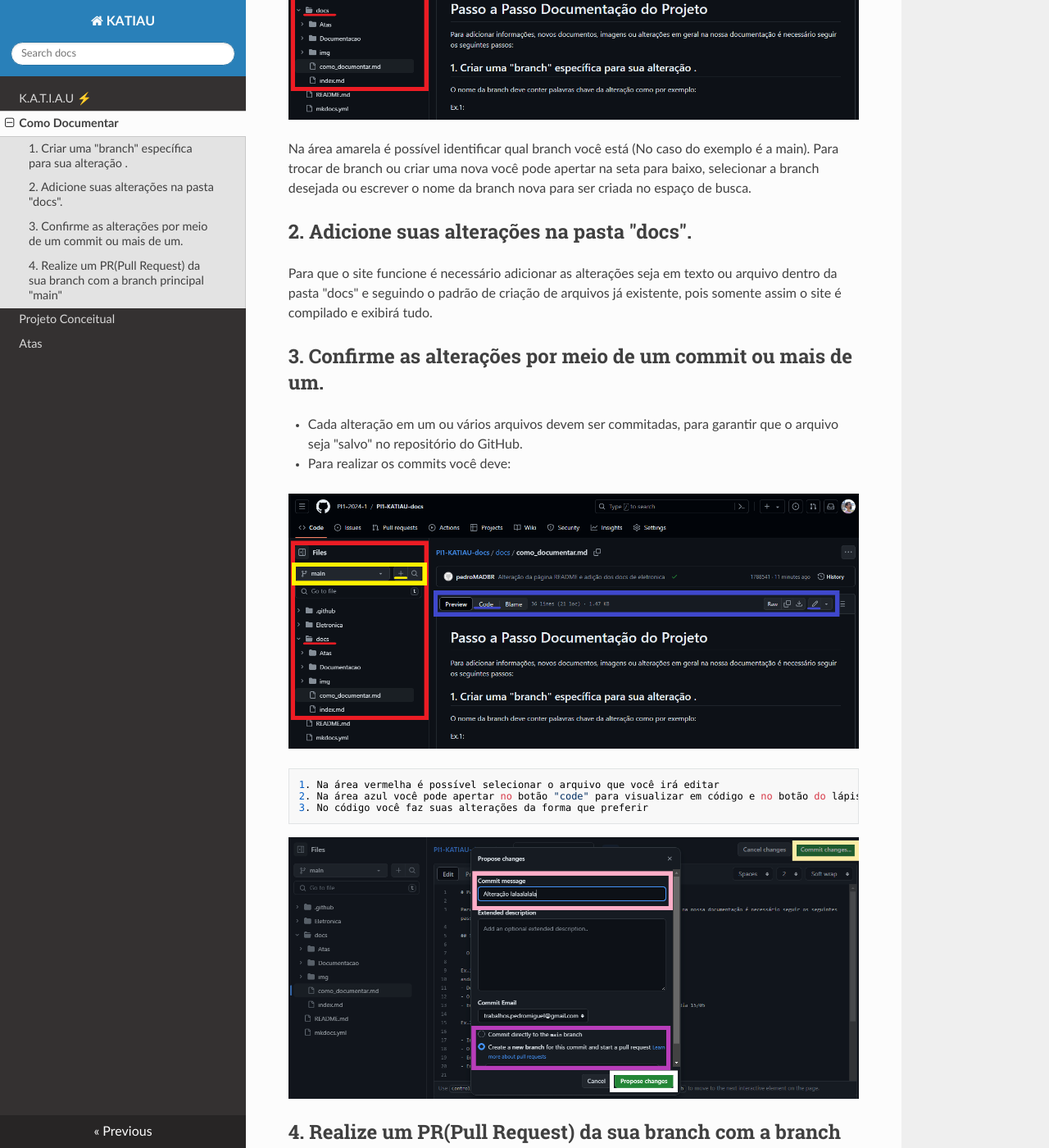
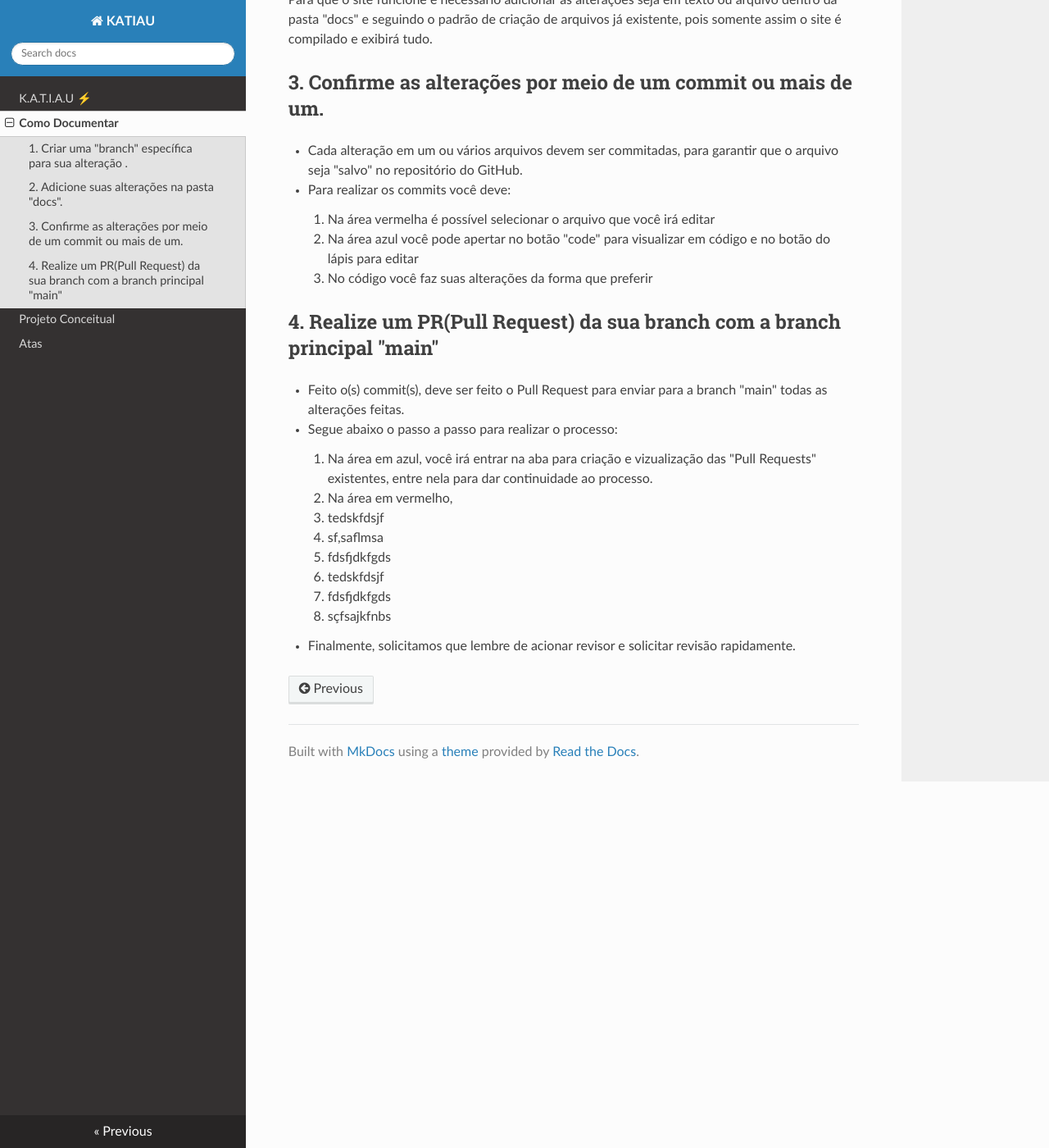
Before and after one commit to PI1-2024-1/PI1-KATIAU-docs, an MkDocs documentation site: the page built from docs/como_documentar.md, in a window 1280 px wide and 1400 px high, scrolled down 860 px. Shown: the whole window at 82% size. Built offline with MkDocs 1.6.1, drawn with Linux system fonts in a browser that asks for light colours; nearby versions of some CDN libraries; some of the changed text lies outside the part shown.

```diff
--- a/docs/como_documentar.md
+++ b/docs/como_documentar.md
@@ -21,7 +21,6 @@ Ex.2:
 
   Da mesma forma siga o padrão para outros tipos de alterações
 
-![CPE1](img/comodocumentar-1.png)
 
   Na área amarela é possível identificar qual branch você está (No caso do exemplo é a main). Para trocar de branch ou criar uma nova você pode apertar na seta para baixo, selecionar a branch desejada ou escrever o nome da branch nova para ser criada no espaço de busca.
 
@@ -34,13 +33,13 @@ Ex.2:
   - Cada alteração em um ou vários arquivos devem ser commitadas, para garantir que o arquivo seja "salvo" no repositório do GitHub.
   - Para realizar os commits você deve:
 
-  ![CPE2](img/comodocumentar-1.png)
+
 
     1. Na área vermelha é possível selecionar o arquivo que você irá editar
     2. Na área azul você pode apertar no botão "code" para visualizar em código e no botão do lápis para editar
     3. No código você faz suas alterações da forma que preferir
 
-![CPE3](img/comodocumentar-2.png)
+
 
 
 ## 4. Realize um PR(Pull Request) da sua branch com a branch principal "main"
```
Also changed, not shown: other parts of docs/como_documentar.md (+3 -3 lines).
